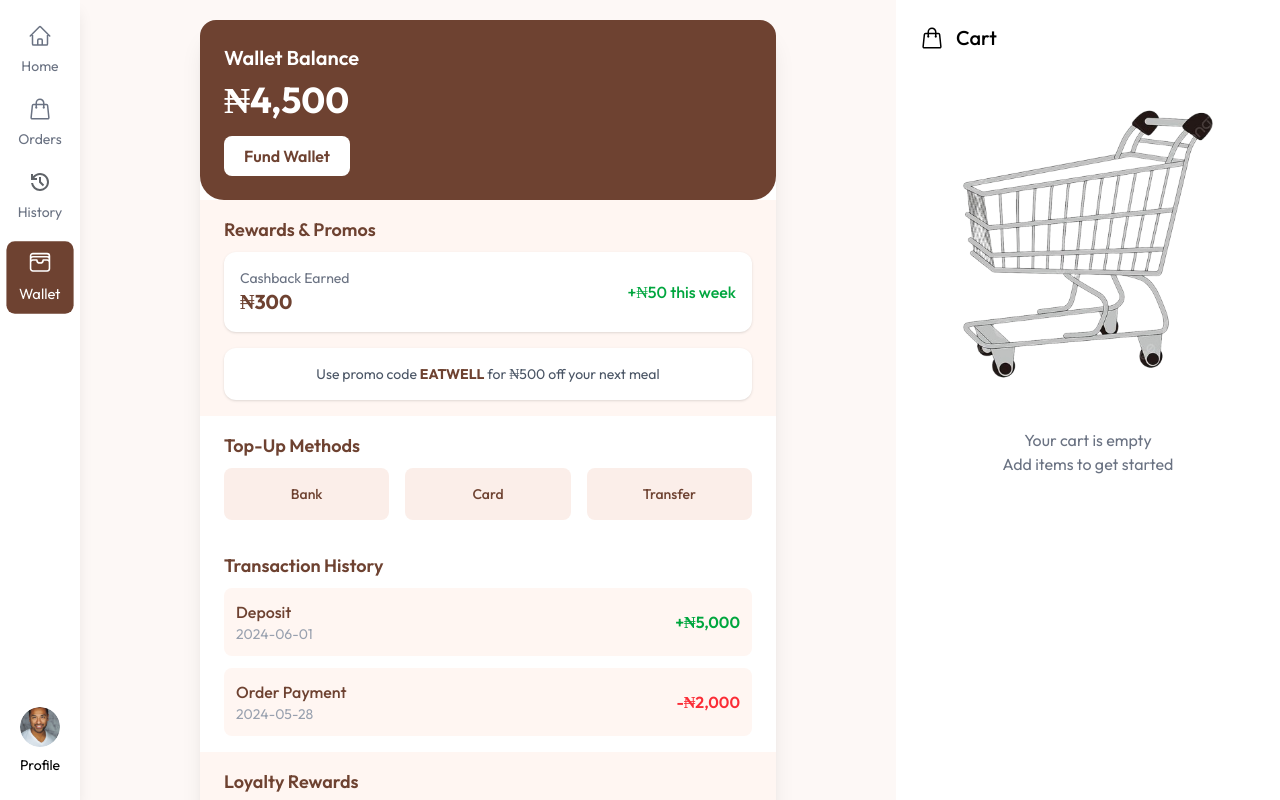
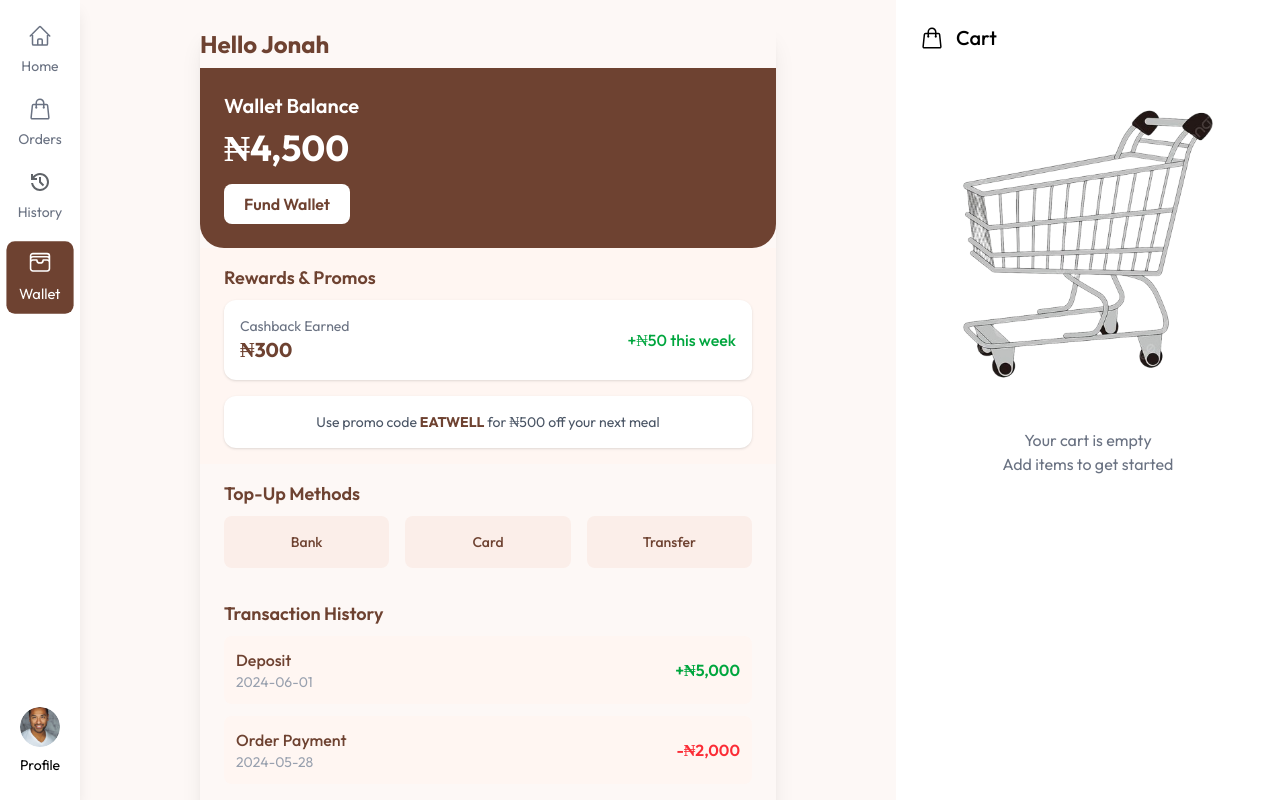
Before and after one commit to Godspowerj/Foodnest, a Next.js app: page /wallet in a window 1280 px wide. Built offline with nearby package versions, Linux system fonts and the light colour scheme.

Commit message:
in progress

```diff
--- a/src/app/wallet/page.tsx
+++ b/src/app/wallet/page.tsx
@@ -1,12 +1,13 @@
-'use client'
+"use client";
 import Navbar from "@/components/navbar";
-
 
 export default function WalletPage() {
   return (
     <div className=" bg-[#fdf8f6] h-screen overflow-y-scroll scrollbar-hide w-full px-4 py-5">
-      <div className="max-w-xl mx-auto bg-white rounded-2xl shadow-xl overflow-hidden">
-
+        <Navbar />
+        {/* Main Wallet Container */}
+      <div className="max-w-xl mx-auto  rounded-2xl shadow-xl overflow-hidden">
+        <h1 className="text-2xl font-bold text-[#6e4231] py-2">Hello Jonah</h1>
         {/* Balance Section */}
         <div className="bg-[#6e4231] text-white p-6 rounded-b-3xl">
           <h2 className="text-xl font-semibold mb-2">Wallet Balance</h2>
@@ -18,7 +19,9 @@ export default function WalletPage() {
 
         {/* Promo / Loyalty Section */}
         <div className="px-6 py-4 bg-[#fff6f2]">
-          <h3 className="text-lg font-semibold mb-2 text-[#6e4231]">Rewards & Promos</h3>
+          <h3 className="text-lg font-semibold mb-2 text-[#6e4231]">
+            Rewards & Promos
+          </h3>
           <div className="bg-white rounded-xl shadow p-4 flex justify-between items-center mb-4">
             <div>
               <p className="text-sm text-gray-500">Cashback Earned</p>
@@ -27,13 +30,19 @@ export default function WalletPage() {
             <span className="text-green-600 font-medium">+₦50 this week</span>
           </div>
           <div className="bg-white rounded-xl shadow p-4 text-center">
-            <p className="text-sm text-gray-600">Use promo code <span className="font-bold text-[#6e4231]">EATWELL</span> for ₦500 off your next meal</p>
+            <p className="text-sm text-gray-600">
+              Use promo code{" "}
+              <span className="font-bold text-[#6e4231]">EATWELL</span> for ₦500
+              off your next meal
+            </p>
           </div>
         </div>
 
         {/* Funding Methods */}
         <div className="px-6 py-4">
-          <h3 className="text-lg font-semibold mb-2 text-[#6e4231]">Top-Up Methods</h3>
+          <h3 className="text-lg font-semibold mb-2 text-[#6e4231]">
+            Top-Up Methods
+          </h3>
           <div className="grid grid-cols-3 gap-4">
             <div className="bg-[#fbeee9] p-4 rounded-lg text-center">
               <p className="text-sm font-medium text-[#6e4231]">Bank</p>
@@ -49,7 +58,9 @@ export default function WalletPage() {
 
         {/* Transaction History */}
         <div className="px-6 py-4">
-          <h3 className="text-lg font-semibold mb-2 text-[#6e4231]">Transaction History</h3>
+          <h3 className="text-lg font-semibold mb-2 text-[#6e4231]">
+            Transaction History
+          </h3>
           <div className="space-y-3 max-h-60 overflow-y-auto">
             <div className="flex justify-between items-center bg-[#fff6f2] p-3 rounded-lg">
               <div>
@@ -70,10 +81,17 @@ export default function WalletPage() {
 
         {/* Loyalty Progress */}
         <div className="px-6 py-4 bg-[#fff6f2] rounded-b-2xl">
-          <h3 className="text-lg font-semibold text-[#6e4231] mb-2">Loyalty Rewards</h3>
-          <p className="text-sm text-gray-600 mb-2">3 orders away from a free meal</p>
+          <h3 className="text-lg font-semibold text-[#6e4231] mb-2">
+            Loyalty Rewards
+          </h3>
+          <p className="text-sm text-gray-600 mb-2">
+            3 orders away from a free meal
+          </p>
           <div className="w-full bg-gray-200 rounded-full h-2">
-            <div className="bg-[#6e4231] h-2 rounded-full" style={{ width: '70%' }}></div>
+            <div
+              className="bg-[#6e4231] h-2 rounded-full"
+              style={{ width: "70%" }}
+            ></div>
           </div>
         </div>
       </div>
--- a/src/components/navbar.tsx
+++ b/src/components/navbar.tsx
@@ -45,7 +45,7 @@ const Navbar = () => {
         </div>
       </div>
       {/* Greeting Section */}
-      <div className={`${pathname === '/order' ? 'hidden' : 'block'} mb-1 lg:hidden md:mb-3`}>
+      <div className={`${['/order', '/wallet'].includes(pathname) ? 'hidden' : 'block'} mb-1 lg:hidden md:mb-3`}>
         <span className="text-2xl md:text-2xl font-semibold py-1">
           Hello there!
         </span>
@@ -56,10 +56,10 @@ const Navbar = () => {
 
 
       {/* Main Navbar */}
-     <div className={`${pathname === '/order' ? 'hidden lg:hidden' : 'flex lg:flex lg:items-center w-full lg:justify-between'}`}>
-        <h2 className={" text-black/70 md:text-2xl lg:block font-medium hidden md:hidden"}>
-          Choose category
-        </h2>
+    <div className={`${['/order', '/wallet'].includes(pathname) ? 'hidden lg:hidden' : 'flex lg:flex lg:items-center w-full lg:justify-between'}`}>
+       <h2 className={" text-black/70 md:text-2xl lg:block font-medium hidden md:hidden"}>
+       Choose category
+       </h2>
         <div className="w-full max-w-md">
           <Input
             name="search"
```
